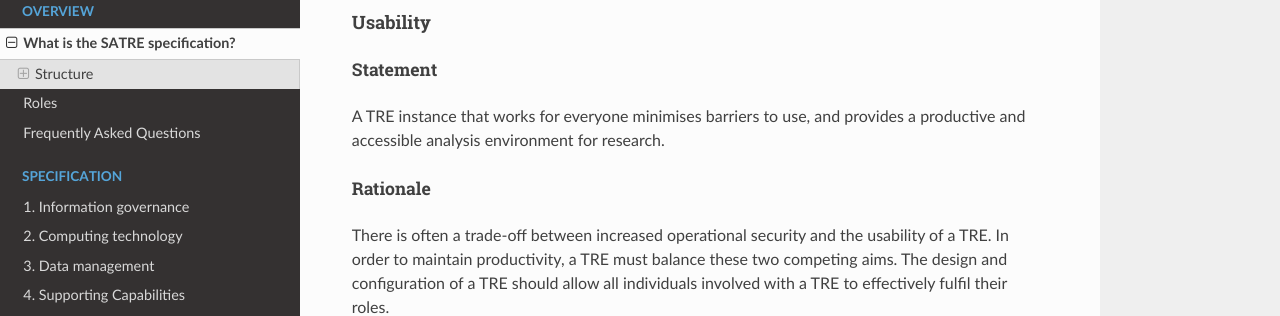
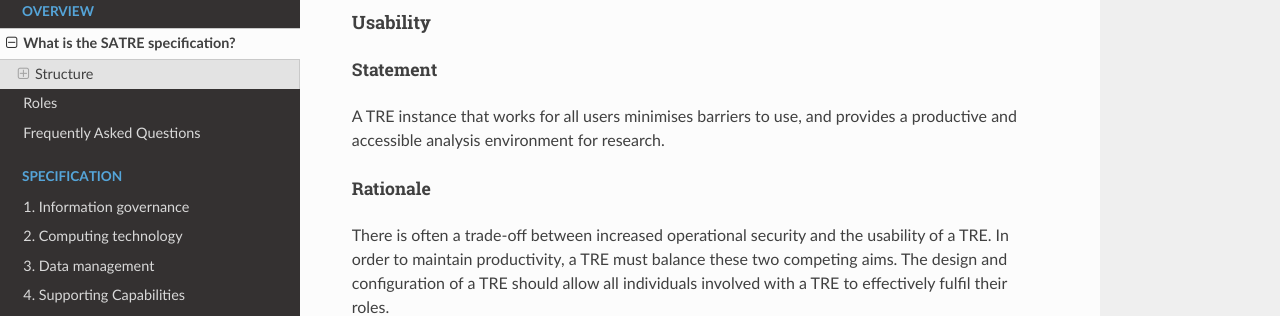
Before and after one commit to sa-tre/satre-specification, a Sphinx documentation site: the page built from docs/source/specification.md, in a window 1280 px wide and 900 px high, scrolled down 2078 px. Shown: the part 151-467 px from the top of the window. Built offline with Sphinx 7.4.7 and the Read the Docs theme 2.0.0, drawn with Linux system fonts in a browser that asks for light colours.

Commit message:
Update docs/source/specification.md

```diff
--- a/docs/source/specification.md
+++ b/docs/source/specification.md
@@ -79,7 +79,7 @@ They consist of the following parts:
 
 ##### Statement
 
-A TRE instance that works for everyone minimises barriers to use, and provides a productive and accessible analysis environment for research.
+A TRE instance that works for all users minimises barriers to use, and provides a productive and accessible analysis environment for research.
 
 ##### Rationale
 
```
